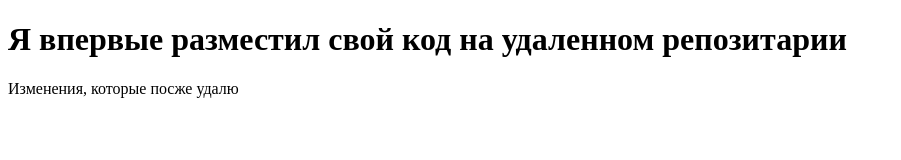
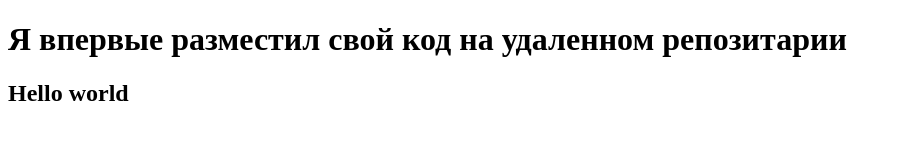
Before and after one commit to Shelbaan/Abramov_2.6, a plain HTML site: page index.html in a window 1280 px wide. Shown: the whole page, without its empty margins (0-901 px from the left). Drawn offline with Linux system fonts and the light colour scheme.

Commit message:
Revert "Ошибочный коммит"
This reverts commit 4222a3bc31cdcd22698e2b69f5d38a8d1555ddff.

```diff
--- a/index.html
+++ b/index.html
@@ -7,6 +7,6 @@
 </head>
 <body>
     <h1>Я впервые разместил свой код на удаленном репозитарии</h1>
-    <p>Изменения, которые посже удалю</p>
+    <h2>Hello world</h2>
 </body>
 </html>
```
